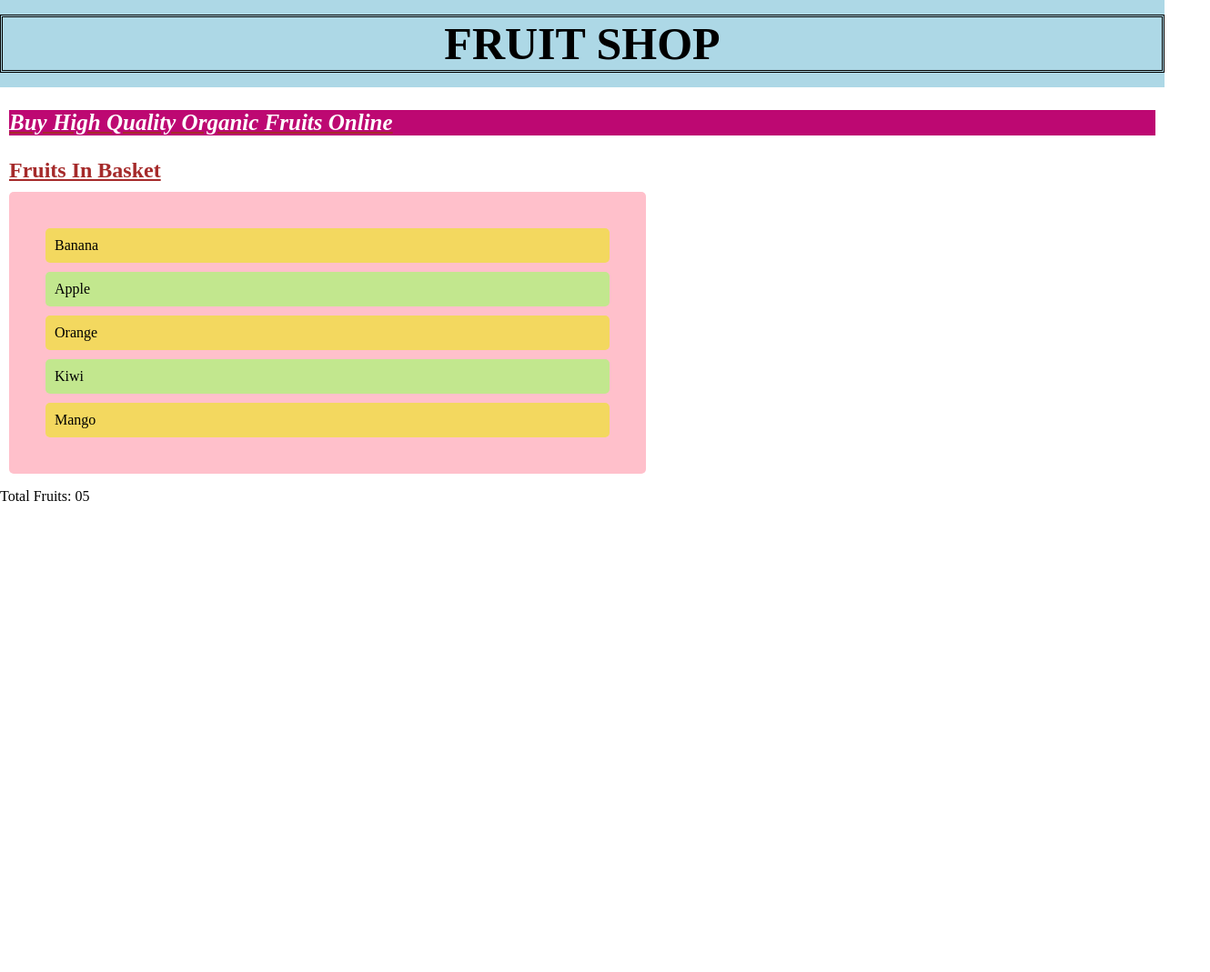
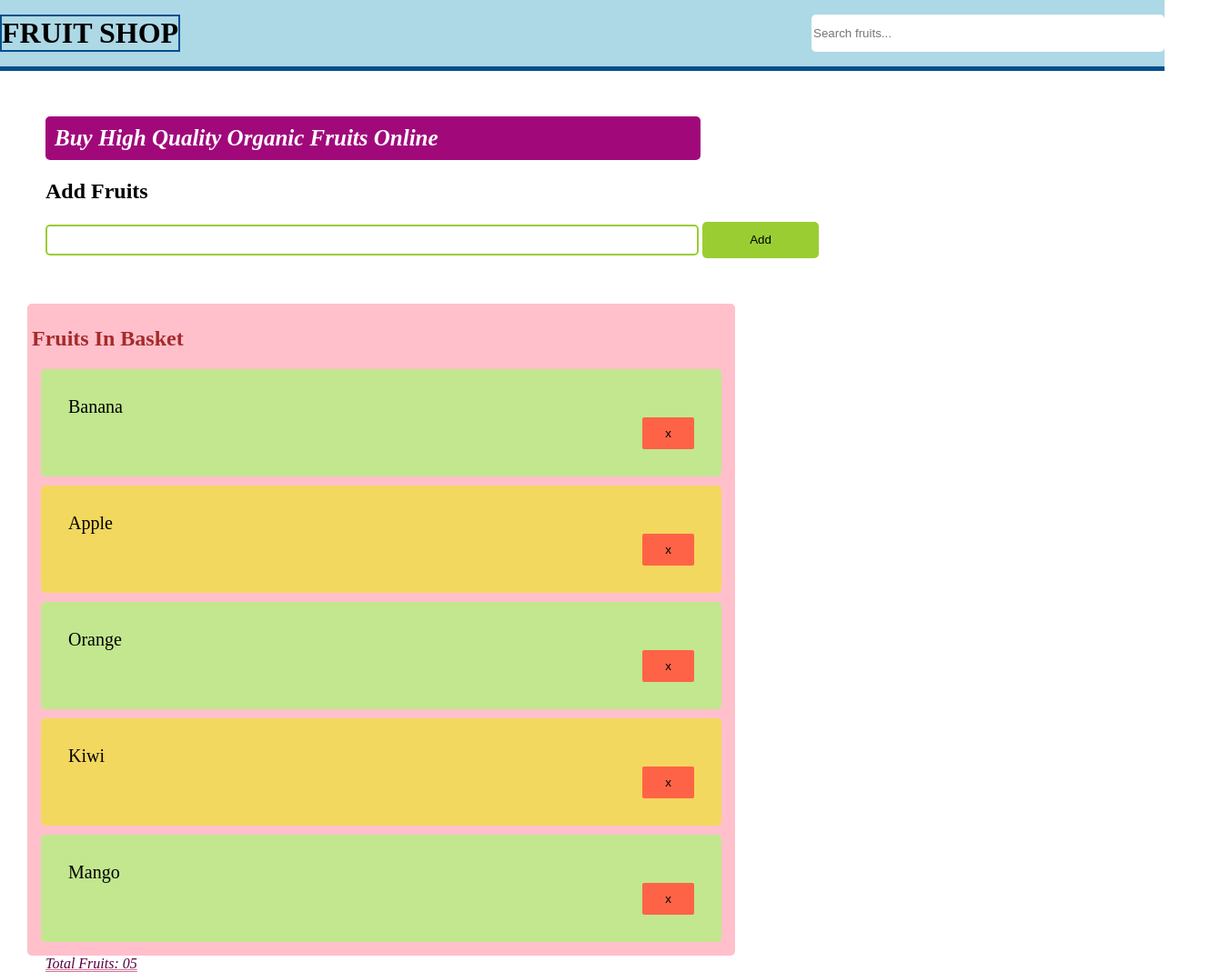
Before and after one commit to Bhavna-code-alt/FruitsWorld, a plain HTML site: page index.html in a window 1280 px wide. Shown: the whole page at 91% size, 1330 px wide, since content can reach past the window. Before the commit the page ends 800 px from the top, so only its background shows below. Drawn offline with Linux system fonts and the light colour scheme.

Commit message:
third commit

```diff
--- a/index.html
+++ b/index.html
@@ -5,22 +5,32 @@
     <meta http-equiv="X-UA-Compatible" content="IE=edge" />
     <meta name="viewport" content="width=device-width, initial-scale=1.0" />
     <title>Document</title>
+    <link rel="stylesheet" href="styles.css">
   </head>
   <body style="margin: 0">
     <div id="header" style="padding: 1rem 0; background-color: lightblue">
-      <h1 id="main-heading" style="margin: 0">Fruit Shop</h1>
+      <h1 id="main-heading" style="margin:0; text-align: center; border : 2px double rgb(4, 79, 141); text-transform: uppercase; font: 50px;">Fruit Shop</h1>
+      <input id="filter" type="text" placeholder="Search fruits..."/>
     </div>
     <div>
-      <h2 id="basket-heading">Fruits In Basket</h2>
+      <form>
+        <h2 id="onlineFruits">Buy High Quality Organic Fruits Online</h2>
+        <h2 id="add">Add Fruits</h2>
+        <input type="text" name="fruit" id="add">
+        <button type="submit">Add</button>
+
+      </form>
       <ul class="fruits">
-        <li class="fruit">Banana</li>
-        <li class="fruit">Apple</li>
-        <li class="fruit">Orange</li>
-        <li class="fruit">Kiwi</li>
-        <li class="fruit">Mango</li>
+        <h2 id="basket-heading">Fruits In Basket</h2>
+        <li class="fruit">Banana<button class="del">x</button></li>
+        <li class="fruit">Apple<button class="del">x</button></li>
+        <li class="fruit">Orange<button class="del">x</button></li>
+        <li class="fruit">Kiwi<button class="del">x</button></li>
+        <li class="fruit">Mango<button class="del">x</button></li>
       </ul>
     </div>
-    <div id="thanks"></div>
+    <div id="Fruit-Count" title="total-fruits">Total Fruits: 05</div>
+
   </body>
   <script src="index.js"></script>
 </html>
--- a/index.js
+++ b/index.js
@@ -1,61 +1,5 @@
-
-const mainHeading = document.querySelector('#main-heading');
-mainHeading.style.textAlign = 'center';
-mainHeading.style.border = "double";
-mainHeading.style.textTransform = 'uppercase';
-mainHeading.style.fontSize = '50px';
-
-
-const basketHeading = document.querySelector('#basket-heading');
-basketHeading.style.margin = '10px';
-basketHeading.style.color = 'brown';
-basketHeading.style.textDecoration = 'underline';
-
-const fruitItems = document.querySelector('.fruits');
-fruitItems.style.backgroundColor = 'pink';
-//#0B909A
-fruitItems.style.padding = '30px';
-fruitItems.style.margin = '10px';
-fruitItems.style.borderRadius = '5px';
-fruitItems.style.width = '50%';
-fruitItems.style.listStyleType = 'none';
-
-const fruitList = document.querySelectorAll('.fruit');
-for(let i=0; i<fruitList.length; i++) {
-    fruitList[i].style.backgroundColor = '#F3D85F';
-    fruitList[i].style.padding = '10px';
-    fruitList[i].style.margin = '10px';
-    fruitList[i].style.borderRadius = '5px';
-}
-
 const evenFruit = document.querySelectorAll('.fruit:nth-child(even)');
 
 for(let i=0; i<evenFruit.length; i++) {
     evenFruit[i].style.backgroundColor = '#C2E78E';
 }
-
-//const basketDiv = document.getElementById('basket-heading');
-const heading3 = document.createElement('h3');
-const headText = document.createTextNode('Buy High Quality Organic Fruits Online');
-heading3.appendChild(headText);
-basketHeading.insertBefore(heading3, basketHeading.firstChild);
-heading3.style.color = '#781C50';
-heading3.style.fontSize = '25px';
-heading3.style.textDecoration = 'none';
-heading3.style.fontStyle = 'italic';
-heading3.style.backgroundColor = '#BD0872';
-heading3.style.color = 'white';
-console.log(heading3);
-
-const para = document.createElement('p');
-const paraText = document.createTextNode('Total Fruits: 05');
-para.appendChild(paraText);
-
-const divs = document.getElementsByTagName('div');
-const thirdDiv = divs[1];
-thirdDiv.appendChild(para);
-
-para.className = 'fruitCount';
-para.id = 'totalFruits';
-para.setAttribute('title', 'fruits-total');
-console.log(para);
--- /dev/null
+++ b/styles.css
@@ -0,0 +1,81 @@
+#header {
+    display : flex;
+    justify-content : space-between;
+    border-bottom: 5px solid rgb(4, 79, 141);
+}
+#header input {
+    width : 30%;
+    border : 3px rgb(4, 79, 141);
+    border-radius: 5px;
+}
+form {
+    margin : 50px;
+    width : 100%;
+}
+form input {
+    height: 20px;
+    width:55%;
+    border: 2px solid yellowgreen;
+    padding : 5px;
+    border-radius: 5px;
+}
+form button {
+    height : 40px;
+    width: 10%;
+    border: none;
+    padding: 5px;
+    border-radius: 5px;
+    background-color: yellowgreen;
+}
+#basket-heading {
+    margin-bottom : 20px;
+    color : brown;
+}
+#onlineFruits {
+    color : white;
+    font-size: 25px;
+    font-style: italic;
+    background-color: #a1097b;
+    padding: 10px;
+    width: 700px;
+    border-radius: 5px;
+}
+#Fruit-Count {
+    font-style: italic;
+    color :#570242;
+    text-decoration: underline double palevioletred;
+    margin-left : 50px;
+}
+.fruits {
+    background-color: pink;
+    padding : 5px;
+    margin : 0 30px;
+    border-radius: 5px;
+    width : 60%;
+    list-style-type: none;
+}
+.fruit {
+    font-size: 20px;
+    display: flex;
+    flex-direction: column;
+    align-items: flex-start;
+    background-color : #F3D85F;
+    padding : 30px;
+    margin : 10px;
+    border-radius: 5px;
+}
+.del {
+    align-self: flex-end;
+    background-color: tomato;
+    border: none;
+    border-radius: 2px;
+    padding: 10px 25px;
+}
+.edit-btn {
+    align-self: flex-end;
+    background-color: brown;
+    border: none;
+    border-radius: 2px;
+    padding: 5px 10px;
+    margin-top: 5px;
+}
```
